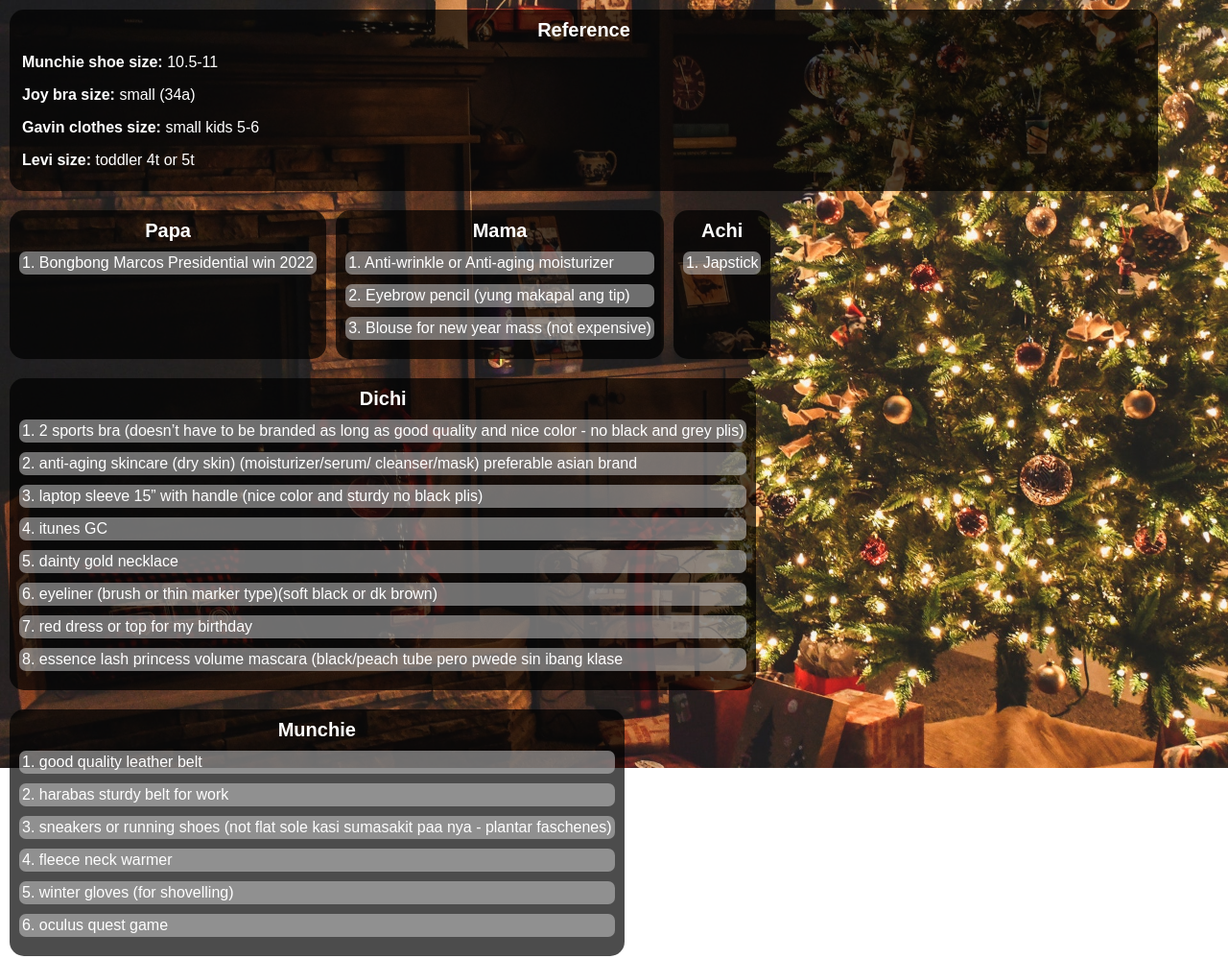
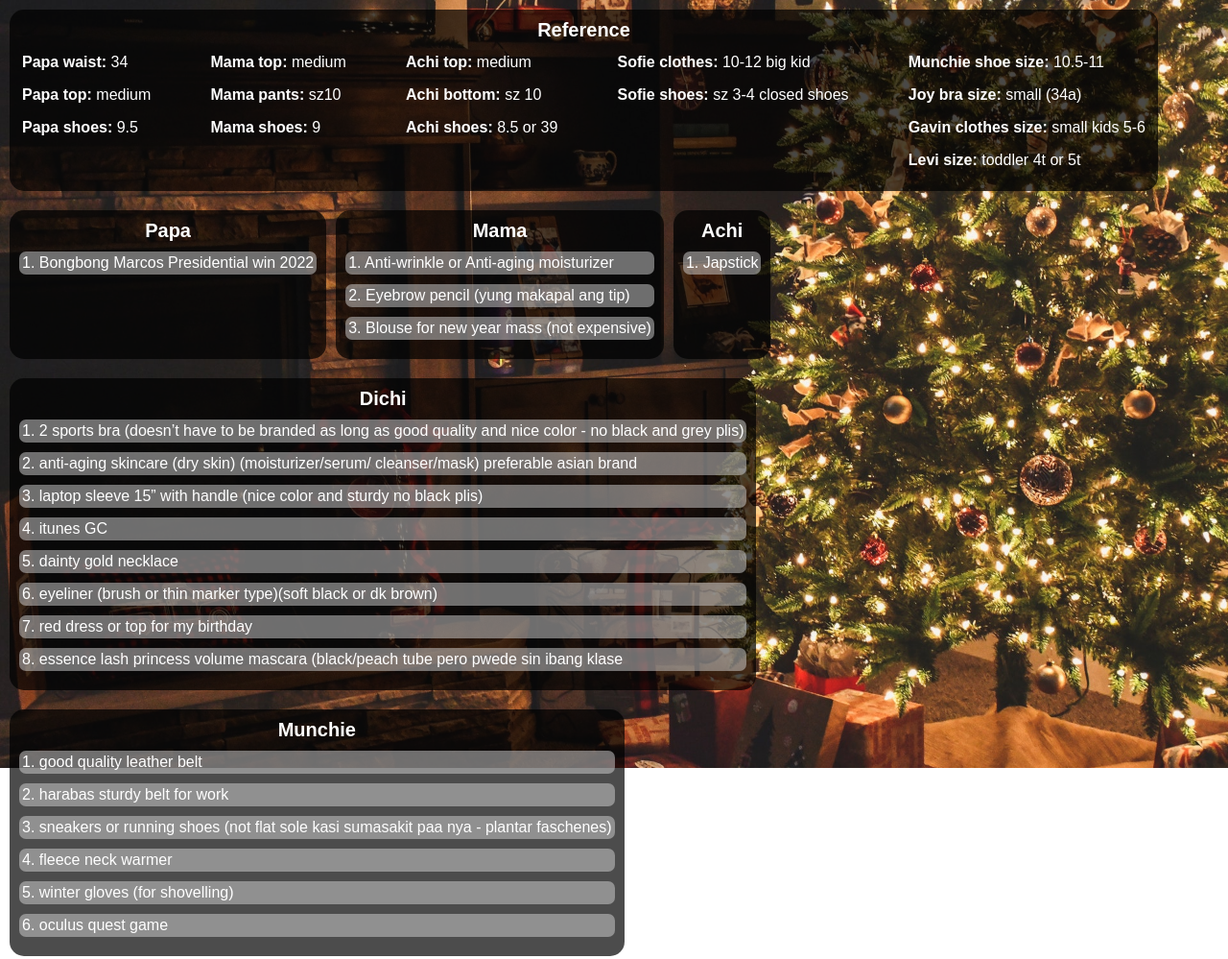
Before and after one commit to jkvgo/gofamilywishlist, a plain HTML site: page index.html in a window 1280 px wide. Shown: the top 999 px of the page at 96% size. Drawn offline with Linux system fonts and the light colour scheme.

Commit message:
Added more reference

```diff
--- a/index.html
+++ b/index.html
@@ -16,10 +16,33 @@
             <span><b>Dichi:</b> 103-39 Woodhaven Blvd. Ozone Park, New York 11417</span>
             <span><b>Sachi:</b> 21 Terrasse Lane #04-05 Singapore 544774</span>
             <span><b>Sichi:</b> 214 Mount Albert Road, Sandringham Auckland, New Zealand 1025</span> -->
-            <span><b>Munchie shoe size:</b> 10.5-11</span>
-            <span><b>Joy bra size:</b> small (34a)</span>
-            <span><b>Gavin clothes size:</b> small kids 5-6</span>
-            <span><b>Levi size:</b> toddler 4t or 5t</span>
+            <div style="display: flex; flex-flow: row wrap; justify-content: space-between;">
+                <div>
+                    <span><b>Papa waist:</b> 34</span>
+                    <span><b>Papa top:</b> medium</span>
+                    <span><b>Papa shoes:</b> 9.5 </span>
+                </div>
+                <div>
+                    <span><b>Mama top:</b> medium</span>
+                    <span><b>Mama pants:</b> sz10</span>
+                    <span><b>Mama shoes:</b> 9</span>
+                </div>
+                <div>
+                    <span><b>Achi top:</b> medium </span>
+                    <span><b>Achi bottom:</b> sz 10 </span>
+                    <span><b>Achi shoes:</b> 8.5 or 39 </span>
+                </div>
+                <div>
+                    <span><b>Sofie clothes:</b> 10-12 big kid</span>
+                    <span><b>Sofie shoes:</b> sz 3-4 closed shoes</span>
+                </div>
+                <div>
+                    <span><b>Munchie shoe size:</b> 10.5-11</span>
+                    <span><b>Joy bra size:</b> small (34a)</span>
+                    <span><b>Gavin clothes size:</b> small kids 5-6</span>
+                    <span><b>Levi size:</b> toddler 4t or 5t</span>
+                </div>
+            </div>
         </div>
         <div class="papa member">
             <div class="header"><b>Papa</b></div>
```
